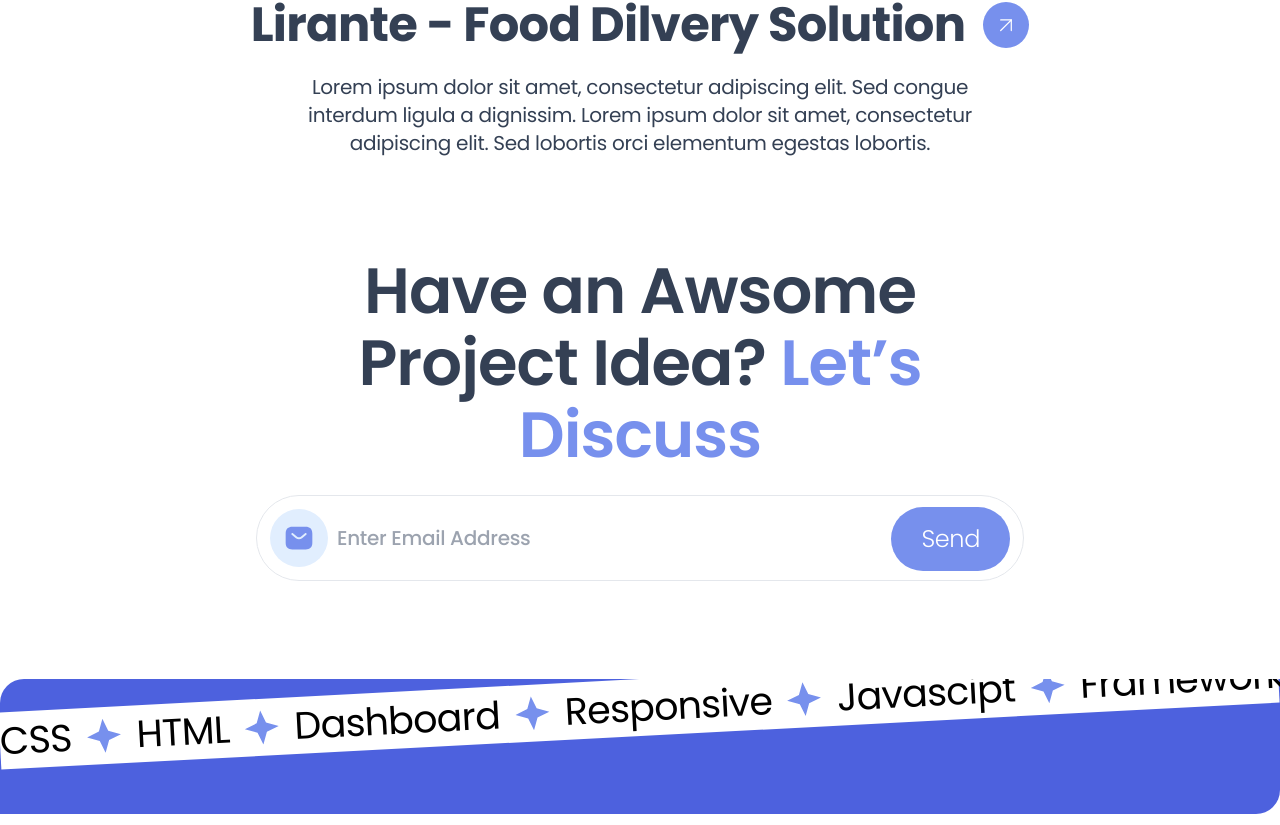
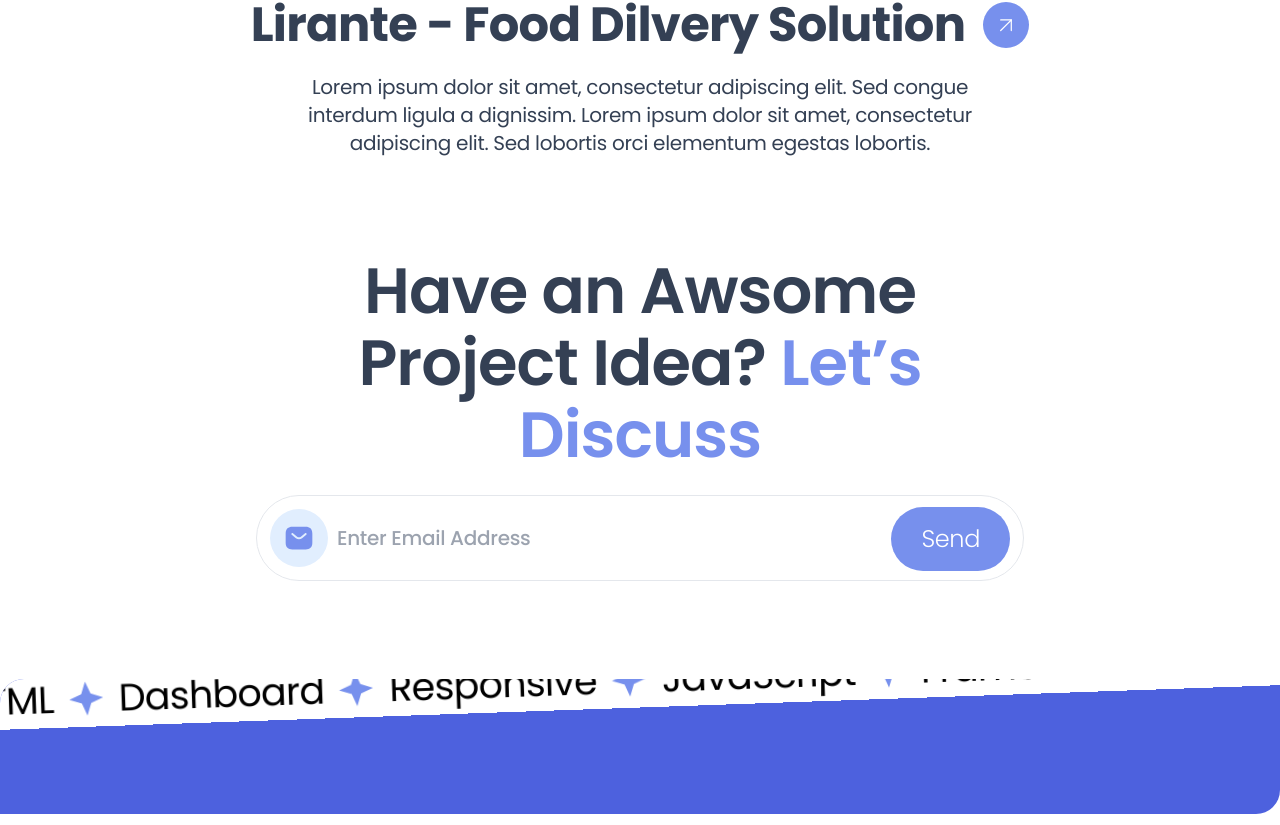
Before and after one commit to banovshaa/portfolio, a Next.js app: page / in a window 1280 px wide. Shown: the part 4295-5120 px from the top of the page. Built offline with nearby package versions, Linux system fonts and the light colour scheme.

Commit message:
Banner animation added

```diff
--- a/assets/css/global.scss
+++ b/assets/css/global.scss
@@ -98,9 +98,6 @@ h6 {
 input:focus::placeholder {
   color: transparent;
 }
-.ck-editor__editable {
-  min-height: 300px;
-}
 
 .container {
   max-width: 1680px;
--- /dev/null
+++ b/components/pages/home/Contact/Banner/Banner.module.scss
@@ -0,0 +1,39 @@
+.banner {
+  border-radius: 24px 0px;
+  background: #4d61de;
+  min-height: 135px;
+  width: 100%;
+  overflow: hidden;
+  white-space: nowrap;
+  position: relative;
+
+  &__inner {
+    background-color: #fff;
+    display: inline-flex;
+    animation: 12s slide infinite linear;
+    & .skill {
+      display: flex;
+      align-items: center;
+      gap: 0 15px;
+      margin-right: 15px;
+      & p {
+        font-size: 38px;
+        font-weight: 400;
+        line-height: normal;
+        letter-spacing: -0.72px;
+      }
+    }
+    &:hover {
+      animation-play-state: paused;
+    }
+  }
+}
+
+@keyframes slide {
+  from {
+    transform: translateX(0) rotate(-2deg);
+  }
+  to {
+    transform: translateX(-100%) rotate(-2deg);
+  }
+}
--- /dev/null
+++ b/components/pages/home/Contact/Banner/Banner.tsx
@@ -0,0 +1,31 @@
+"use client";
+
+import styles from "./Banner.module.scss";
+import { StarIcon } from "@/assets/images/shared.vector";
+
+const Banner = () => {
+  const skills = [
+    "CSS",
+    "HTML",
+    "Dashboard",
+    "Responsive",
+    "JavaScript",
+    "Framework",
+    "Library",
+  ];
+
+  return (
+    <div className={styles.banner}>
+      <div className={styles.banner__inner}>
+        {[...skills, ...skills].map((skill, index) => (
+          <div key={`skill__${index}`} className={styles.skill}>
+            <p>{skill}</p>
+            <StarIcon />
+          </div>
+        ))}
+      </div>
+    </div>
+  );
+};
+
+export default Banner;
--- a/components/pages/home/Contact/Contact.module.scss
+++ b/components/pages/home/Contact/Contact.module.scss
@@ -5,6 +5,7 @@
   justify-content: center;
   padding-bottom: 20px;
   padding-top: 98px;
+  overflow: hidden;
   &__inner {
     margin-bottom: 98px;
     width: 60%;
@@ -55,32 +56,4 @@
       }
     }
   }
-  & .banner {
-    border-radius: 24px 0px;
-    background: #4d61de;
-    min-height: 135px;
-    width: 100%;
-    overflow: hidden;
-
-    &__inner {
-      background-color: #fff;
-      display: flex;
-      align-items: center;
-      gap: 15px;
-      width: 100%;
-      transform: rotate(-3deg) translateX(-1px);
-      // padding: 0 20px;
-      & p {
-        font-size: 38px;
-        font-weight: 400;
-        line-height: normal;
-        letter-spacing: -0.72px;
-      }
-    }
-    & .skill {
-      display: flex;
-      align-items: center;
-      gap: 15px;
-    }
-  }
 }
--- a/components/pages/home/Contact/Contact.tsx
+++ b/components/pages/home/Contact/Contact.tsx
@@ -1,18 +1,10 @@
 import Button from "@/components/shared/Button/Button";
 import styles from "./Contact.module.scss";
-import { MailIcon, StarIcon } from "@/assets/images/shared.vector";
+import { MailIcon } from "@/assets/images/shared.vector";
 import React from "react";
+import Banner from "./Banner/Banner";
 
 const Contact = () => {
-  const skills = [
-    "CSS",
-    "HTML",
-    "Dashboard",
-    "Responsive",
-    "Javascipt",
-    "Framework",
-    "Library",
-  ];
   return (
     <section className={`${styles.contact}`}>
       <div className={styles.contact__inner}>
@@ -29,16 +21,7 @@ const Contact = () => {
           </div>
         </div>
       </div>
-      <div className={styles.banner}>
-        <div className={styles.banner__inner}>
-          {skills.map((skill, index) => (
-            <div className={styles.skill} key={`skill__${index}`}>
-              <p>{skill}</p>
-              <StarIcon />
-            </div>
-          ))}
-        </div>
-      </div>
+      <Banner />
     </section>
   );
 };
```
